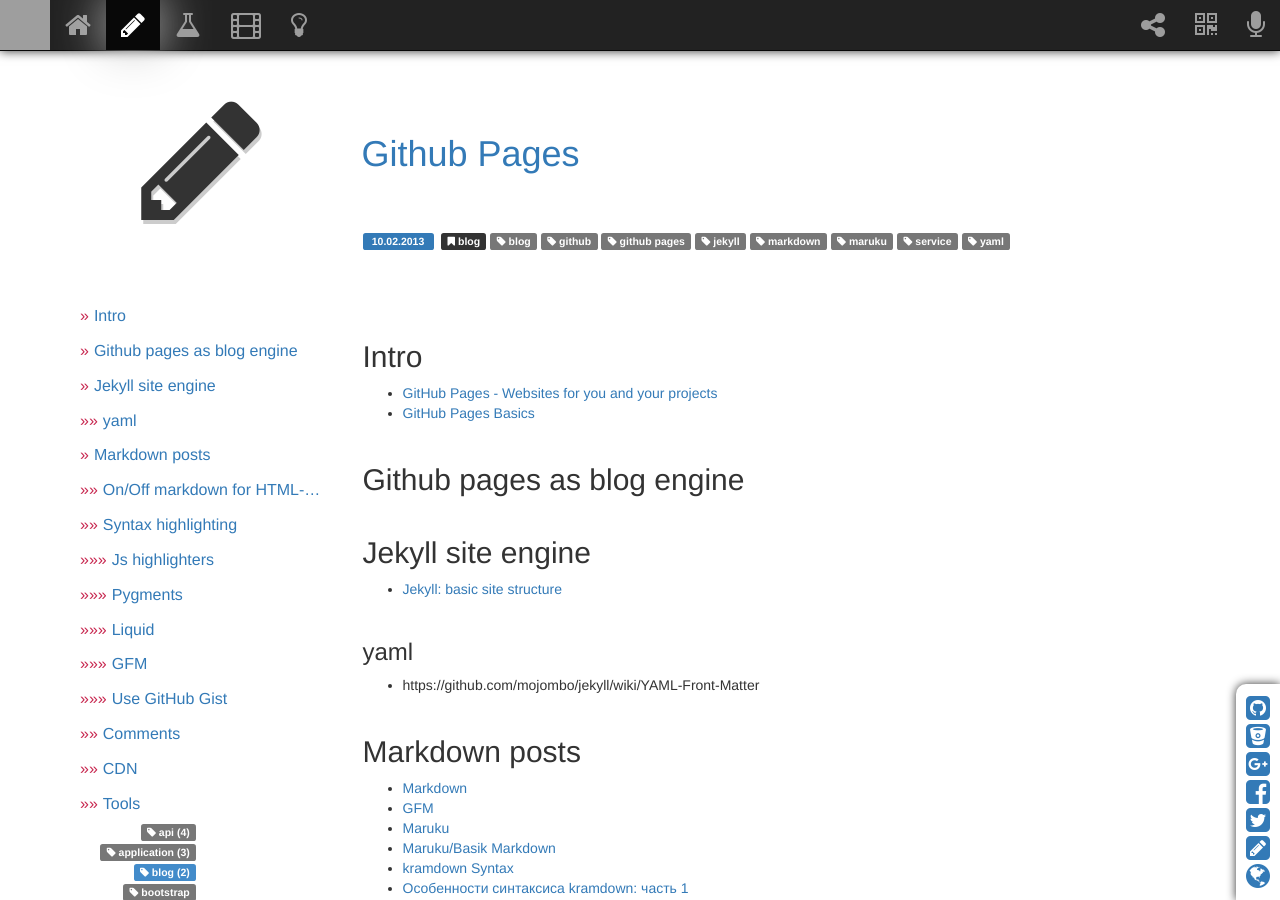
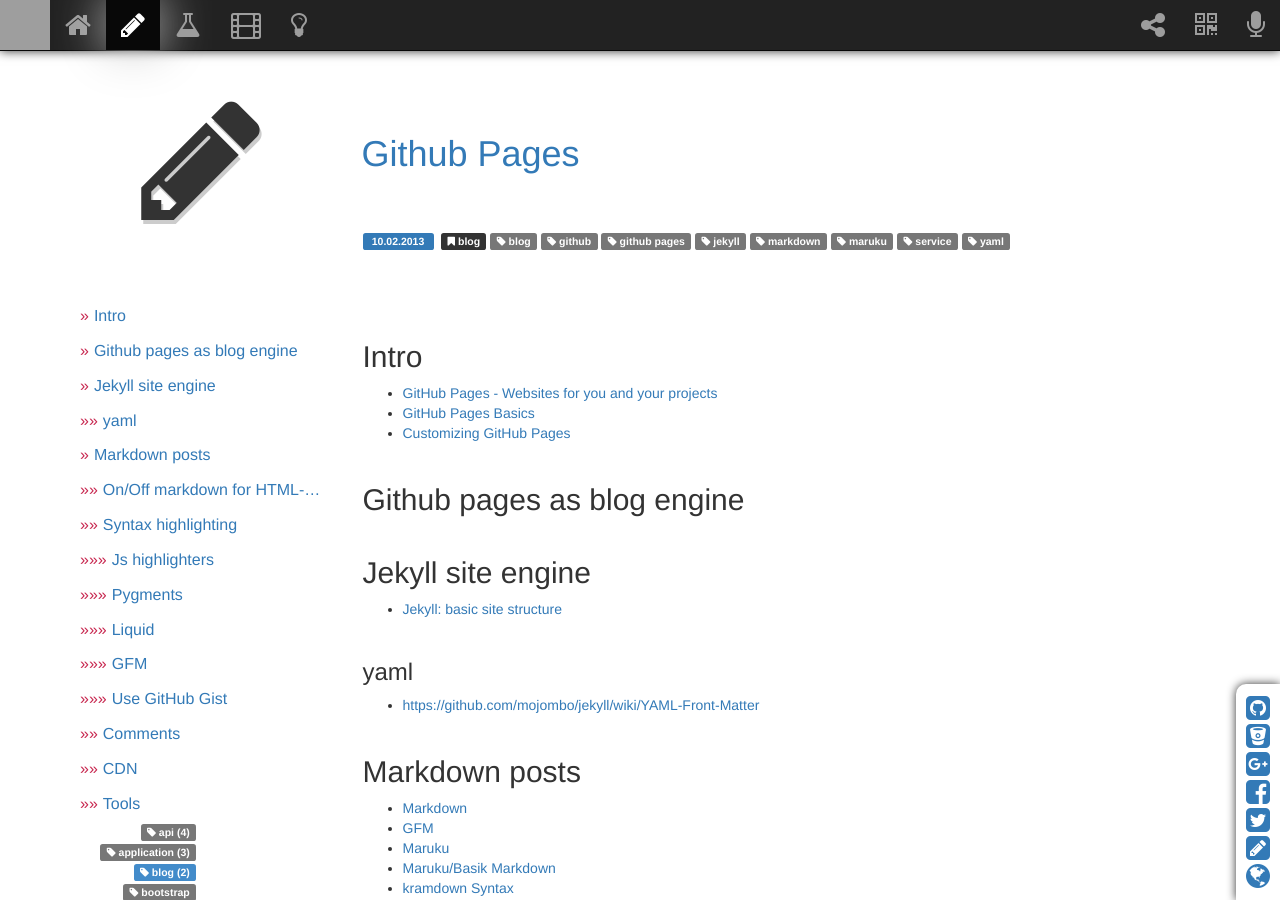
Before and after one commit to sergeymakoveev/sergeymakoveev.github.com, a Jekyll site: the page built from _posts/2013-02-10-github-pages.md, in a window 1280 px wide and 900 px high. Built offline with Jekyll 4.4.1, drawn with Linux system fonts in a browser that asks for light colours; nearby versions of some CDN libraries; comment, search, counter and statistics services are not loaded; grey boxes are pictures that could not be loaded.

Commit message:
[#] обновил контент

```diff
--- a/_posts/2013-02-10-github-pages.md
+++ b/_posts/2013-02-10-github-pages.md
@@ -11,6 +11,7 @@
 ## Intro
 *   [GitHub Pages - Websites for you and your projects](https://pages.github.com/)
 *   [GitHub Pages Basics](https://help.github.com/categories/github-pages-basics/)
+*   [Customizing GitHub Pages](https://help.github.com/categories/customizing-github-pages/)
 
 ## Github pages as blog engine
 
@@ -20,7 +21,7 @@
 
 ### yaml
 
-* https://github.com/mojombo/jekyll/wiki/YAML-Front-Matter
+* <https://github.com/mojombo/jekyll/wiki/YAML-Front-Matter>
 
 ## Markdown posts
 
```
